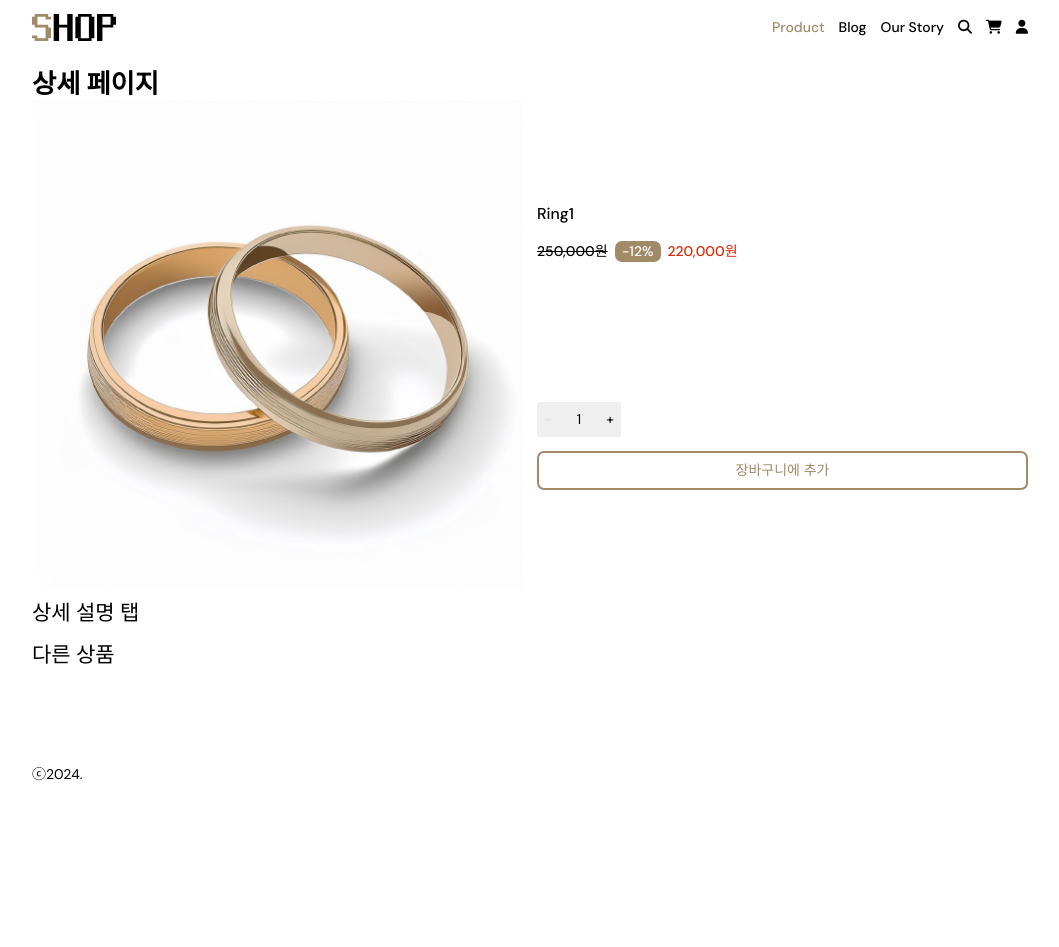
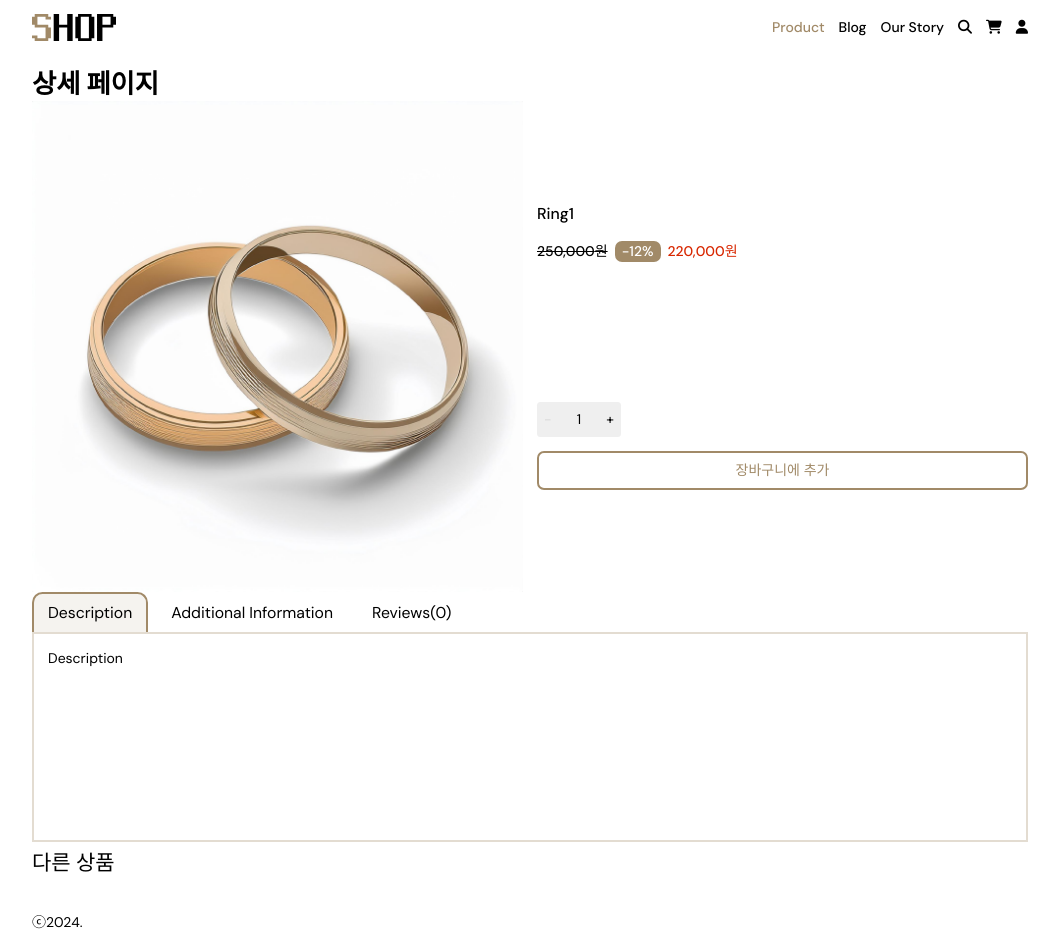
Before and after one commit to ppyom/shopping-mall, a React (Vite) app: page /product/1/1 in a window 1280 px wide. Shown: the whole page, without its empty margins (110-1169 px from the left). Before the commit the page ends 800 px from the top, so only its background shows below. Built offline with nearby package versions, Linux system fonts and the light colour scheme; data requests are answered from the project's data file.

Commit message:
design: DescriptionTabSection 구조/스타일 구성

```diff
--- /dev/null
+++ b/src/components/layouts/DescriptionTabSection/DescriptionTabSection.module.css
@@ -0,0 +1,26 @@
+.tabButtons {
+  @apply flex items-center gap-2;
+}
+.tabButtons button {
+  @apply text-lg px-4 py-2;
+  @apply border-x-2 border-t-2 border-transparent;
+  @apply rounded-t-xl;
+}
+.tabButtons button.active {
+  @apply border-main-accent;
+  @apply rounded-t-xl;
+}
+.tabButtons button:hover,
+.tabButtons button.active {
+  @apply bg-main-accent/10;
+}
+.contents {
+  @apply p-4 min-h-60;
+  @apply border-2 border-main-accent/30;
+}
+.content {
+  @apply hidden;
+}
+.content.active {
+  @apply block;
+}
--- a/src/components/layouts/DescriptionTabSection/DescriptionTabSection.tsx
+++ b/src/components/layouts/DescriptionTabSection/DescriptionTabSection.tsx
@@ -1,7 +1,48 @@
+import { useState } from 'react';
+import styles from './DescriptionTabSection.module.css';
+
 const DescriptionTabSection = () => {
+  const [current, setCurrent] = useState<number>(0);
   return (
     <section>
-      <h3>상세 설명 탭</h3>
+      <h3 hidden>상세 설명 탭</h3>
+      <div className={styles.tabButtons}>
+        <button
+          className={`${current === 0 ? styles.active : ''}`}
+          onClick={() => setCurrent(0)}
+        >
+          Description
+        </button>
+        <button
+          className={`${current === 1 ? styles.active : ''}`}
+          onClick={() => setCurrent(1)}
+        >
+          Additional Information
+        </button>
+        <button
+          className={`${current === 2 ? styles.active : ''}`}
+          onClick={() => setCurrent(2)}
+        >
+          Reviews(0)
+        </button>
+      </div>
+      <div className={styles.contents}>
+        <div
+          className={`${styles.content} ${current === 0 ? styles.active : ''}`}
+        >
+          Description
+        </div>
+        <div
+          className={`${styles.content} ${current === 1 ? styles.active : ''}`}
+        >
+          Additional Information
+        </div>
+        <div
+          className={`${styles.content} ${current === 2 ? styles.active : ''}`}
+        >
+          Reviews
+        </div>
+      </div>
     </section>
   );
 };
```
